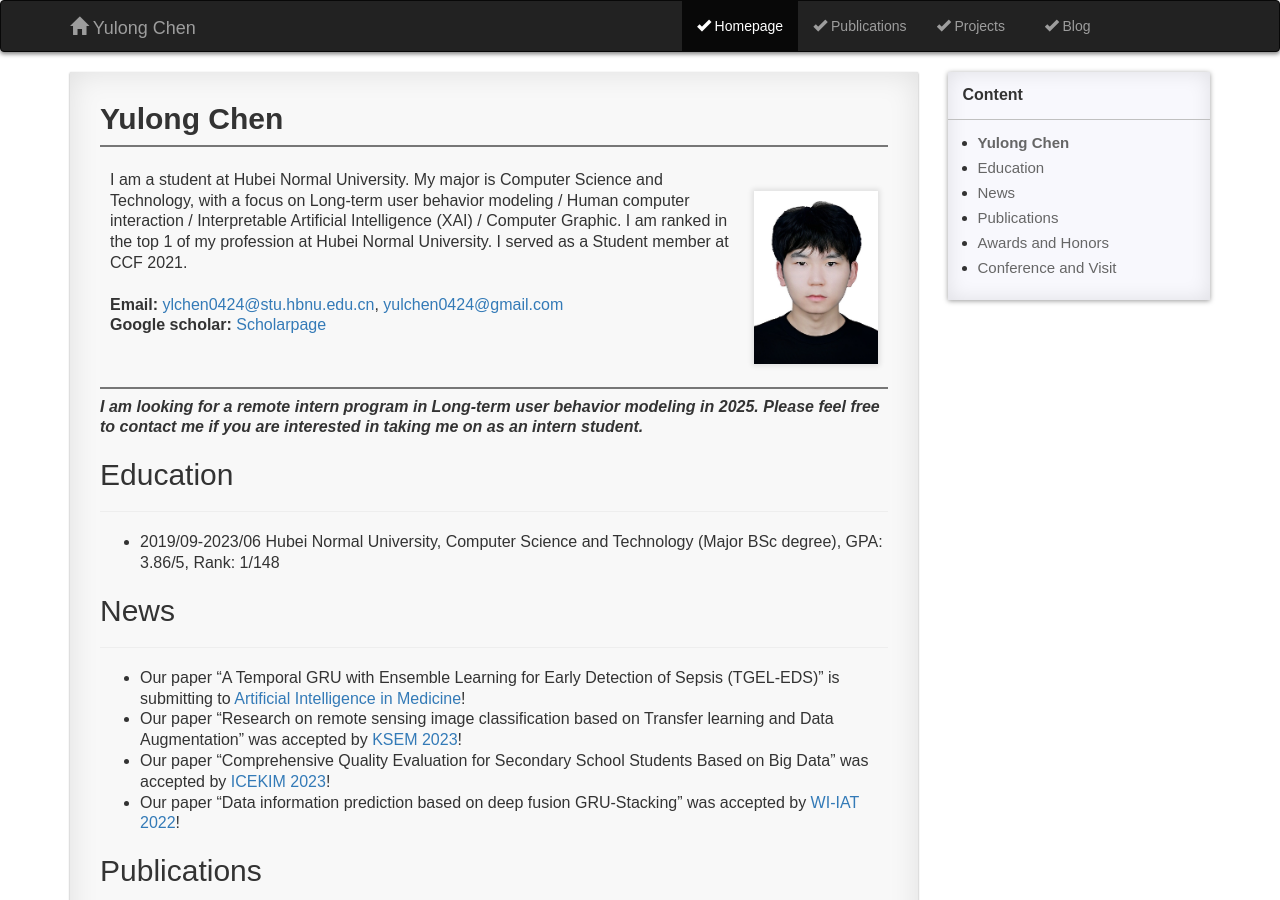
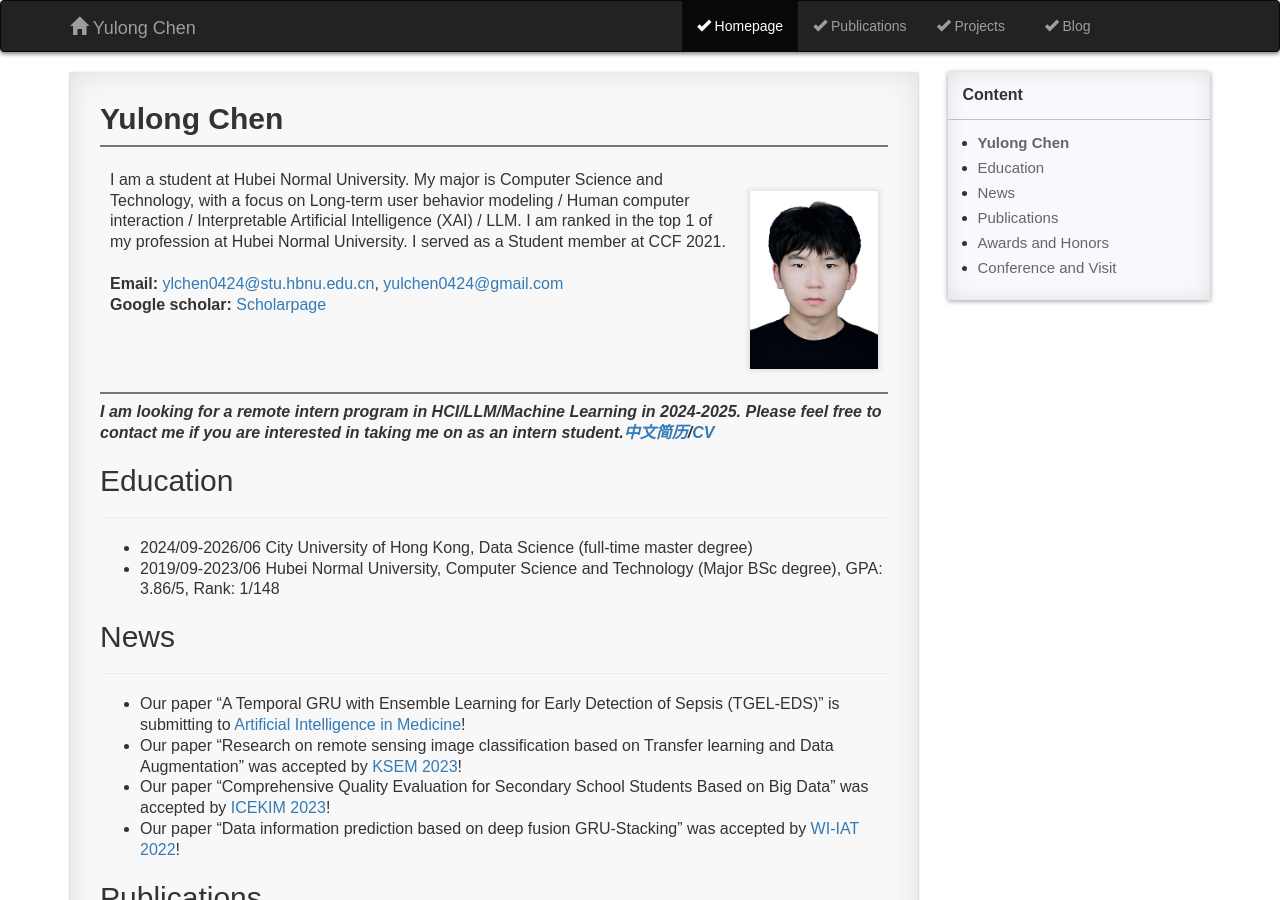
Before and after one commit to yulongC/yulongC.github.io, a Jekyll site: the page built from pages/1_homepage.md, in a window 1280 px wide and 900 px high. Built offline with Jekyll 4.4.1, drawn with Linux system fonts in a browser that asks for light colours; comment, search, counter and statistics services are not loaded.

Commit message:
Update 1_homepage.md

```diff
--- a/pages/1_homepage.md
+++ b/pages/1_homepage.md
@@ -11,13 +11,14 @@ permalink: /homepage/
 
 ## **Yulong Chen**
 
-| <br> I am a student at Hubei Normal University. My major is Computer Science and Technology, with a focus on Long-term user behavior modeling / Human computer interaction / Interpretable Artificial Intelligence (XAI) / Computer Graphic. I am ranked in the top 1 of my profession at Hubei Normal University. I served as a Student member at CCF 2021. <br> <br> **Email:** <ylchen0424@stu.hbnu.edu.cn>, <yulchen0424@gmail.com> <br> **Google scholar:** [Scholarpage](https://scholar.google.com/citations?hl=en&user=G4RazmQAAAAJ&view_op=list_works&gmla=AOV7GLMocIzBzFzB3jGGdrzAaTuncsxcl1r1nD7tQGtvVPucTCOyUvQZ4YUjoouO6NzDMY6W1OnE4XuL-jGo7QMQzTs6GHV_FV8Ax3LqWM8ycc0-a3LA0vU2IYw4iL9C5bJu4Zxzn1zE) <br> | <br> &emsp; ![image](https://yulongC.github.io/images/chen-2023.jpg) <br> <br> |
+| <br> I am a student at Hubei Normal University. My major is Computer Science and Technology, with a focus on Long-term user behavior modeling / Human computer interaction / Interpretable Artificial Intelligence (XAI) / LLM. I am ranked in the top 1 of my profession at Hubei Normal University. I served as a Student member at CCF 2021. <br> <br> **Email:** <ylchen0424@stu.hbnu.edu.cn>, <yulchen0424@gmail.com> <br> **Google scholar:** [Scholarpage](https://scholar.google.com/citations?hl=en&user=G4RazmQAAAAJ&view_op=list_works&gmla=AOV7GLMocIzBzFzB3jGGdrzAaTuncsxcl1r1nD7tQGtvVPucTCOyUvQZ4YUjoouO6NzDMY6W1OnE4XuL-jGo7QMQzTs6GHV_FV8Ax3LqWM8ycc0-a3LA0vU2IYw4iL9C5bJu4Zxzn1zE) <br> | <br> &emsp; ![image](https://yulongC.github.io/images/chen-2023.jpg) <br> <br> |
 
-***I am looking for a remote intern program in Long-term user behavior modeling in 2025. Please feel free to contact me if you are interested in taking me on as an intern student.***
+***I am looking for a remote intern program in HCI/LLM/Machine Learning in 2024-2025. Please feel free to contact me if you are interested in taking me on as an intern student.[中文简历](https://github.com/yulongC/yulongC.github.io/blob/main/cv/cv_cn.pdf)/[CV](https://github.com/yulongC/yulongC.github.io/blob/main/cv/cv_en.pdf)***
 
 ## Education
 
 ---
+* 2024/09-2026/06 City University of Hong Kong, Data Science (full-time master degree)
 * 2019/09-2023/06 Hubei Normal University, Computer Science and Technology (Major BSc degree), GPA: 3.86/5, Rank: 1/148
 
 
```
